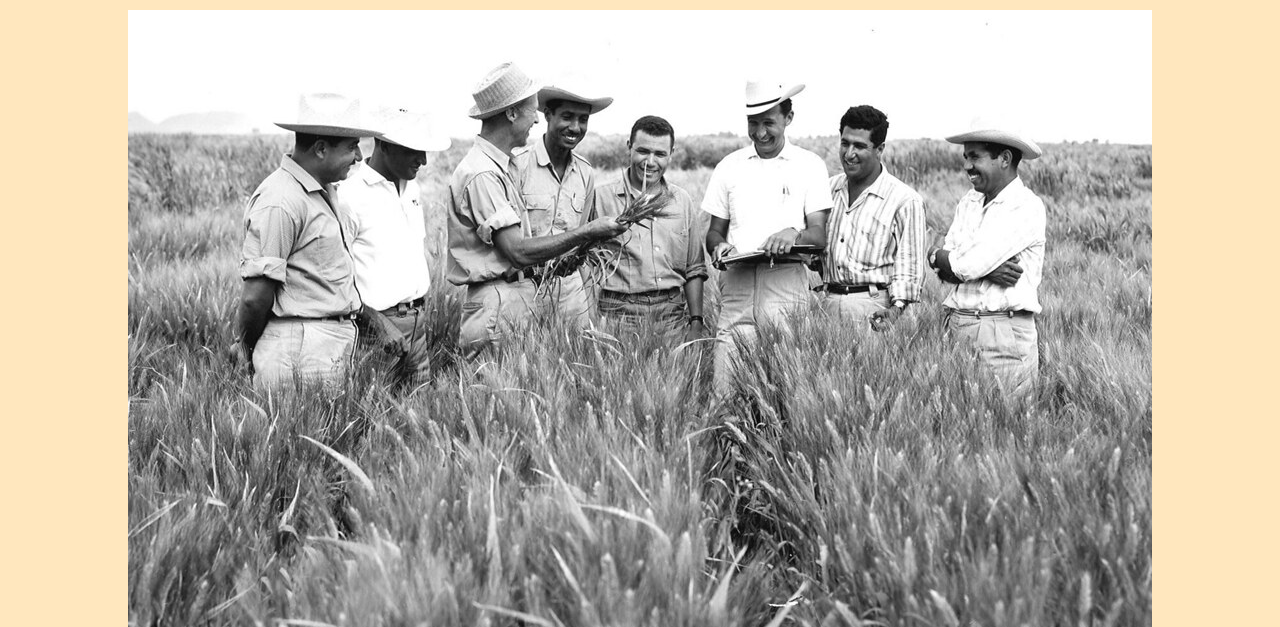
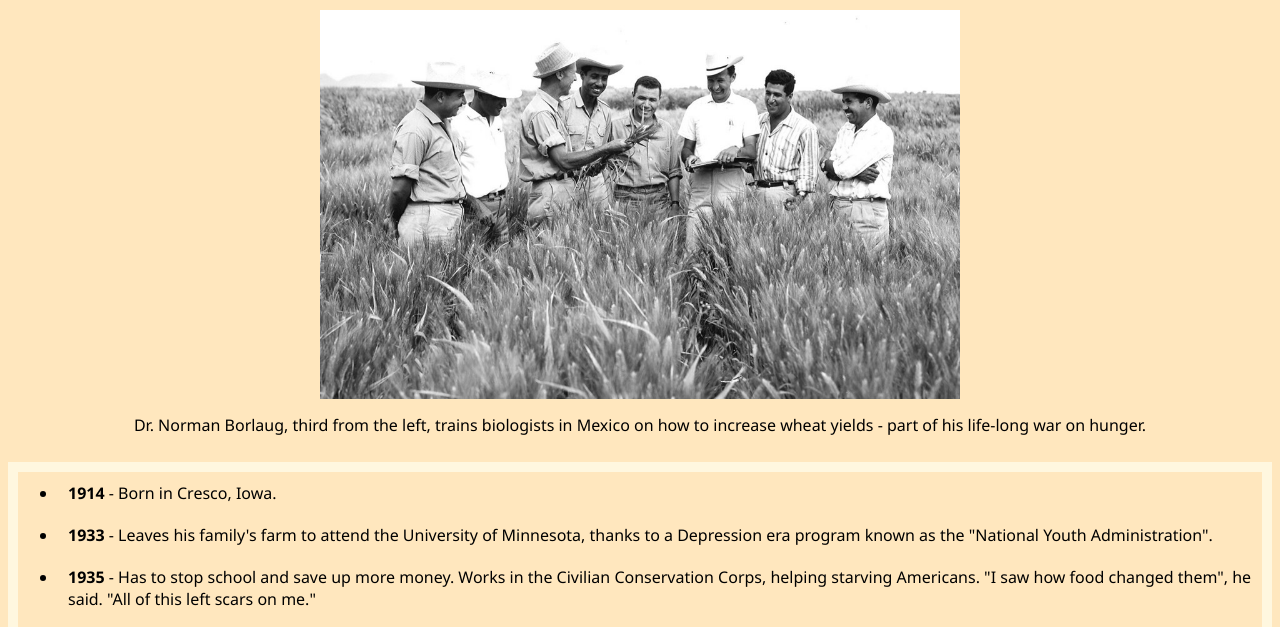
Before and after one commit to ililarr/Tributo, a plain HTML site: page index.html in a window 1280 px wide. Shown: the part 153-780 px from the top of the page. Drawn offline with Linux system fonts and the light colour scheme.

Commit message:
Add files via upload

```diff
--- a/styles.css
+++ b/styles.css
@@ -48,6 +48,7 @@ div > ul {
 }
 
 img {
+    width: max(300px, 50vw);
     padding: 20px 0 0 0;
 }
 
```
